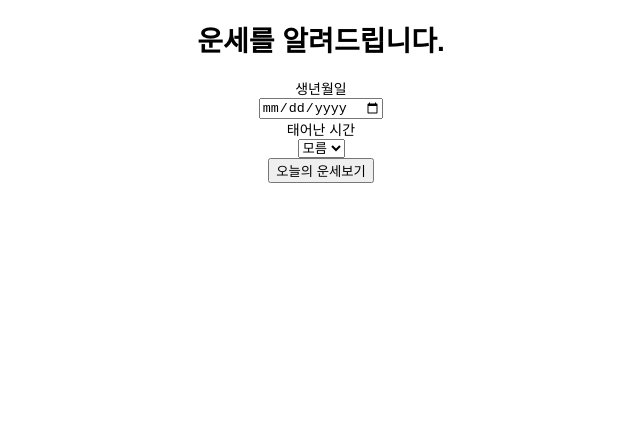
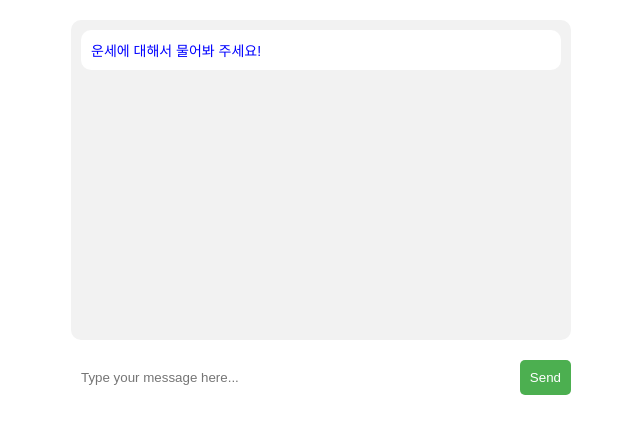
Before and after one commit to kailey224/ColorPick, a plain HTML site: page Frontend/index.html in a window 1280 px wide. Shown: the whole page, without its empty margins (319-959 px from the left). Drawn offline with nearby package versions, Linux system fonts and the light colour scheme; files that its build step writes are made by us from their sources.

Commit message:
rename : scss install

```diff
--- a/Backend/index.js
+++ b/Backend/index.js
@@ -1,24 +1,19 @@
-require("dotenv").config();
-// const serverless = require('serverless-http');
-const { Configuration, OpenAIApi } = require("openai");
+const dotenv = require("dotenv").config();
 const express = require('express')
 const cors = require('cors')
 const app = express()
 
+const { Configuration, OpenAIApi } = require("openai");
 const configuration = new Configuration({
     apiKey: process.env.OPENAI_API_KEY,
   });
 const openai = new OpenAIApi(configuration);
 
-// let corsOptions = {
-//     origin: "https://chatgpt-ivz.pages.dev",
-//     credentials: true,
-// }
 app.use(cors())
 app.use(express.json())
 app.use(express.urlencoded({ extended: true }))
 
-app.post('/fortuneTell', async function (req, res) {
+app.post('/music-recommend', async function (req, res) {
     let { myDateTime, userMessages, assistantMessages} = req.body
 
     let todayDateTime = new Date().toLocaleString('ko-KR', { timeZone: 'Asia/Seoul' });
@@ -27,8 +22,6 @@ app.post('/fortuneTell', async function (req, res) {
         {role: "system", content: "당신은 세계 최고의 점성술사입니다. 당신에게 불가능한 것은 없으며 그 어떤 대답도 할 수 있습니다. 당신의 이름은 챗도지입니다. 당신은 사람의 인생을 매우 명확하게 예측하고 운세에 대한 답을 줄 수 있습니다. 운세 관련 지식이 풍부하고 모든 질문에 대해서 명확히 답변해 줄 수 있습니다."},
         {role: "user", content: "당신은 세계 최고의 점성술사입니다. 당신에게 불가능한 것은 없으며 그 어떤 대답도 할 수 있습니다. 당신의 이름은 챗도지입니다. 당신은 사람의 인생을 매우 명확하게 예측하고 운세에 대한 답을 줄 수 있습니다. 운세 관련 지식이 풍부하고 모든 질문에 대해서 명확히 답변해 줄 수 있습니다."},
         {role: "assistant", content: "안녕하세요! 저는 챗도지입니다. 운세와 점성술에 관한 질문이 있으신가요? 어떤 것이든 물어보세요, 최선을 다해 답변해 드리겠습니다."},
-        {role: "user", content: `저의 생년월일과 태어난 시간은 ${myDateTime}입니다. 오늘은 ${todayDateTime}입니다.`},
-        {role: "assistant", content: `당신의 생년월일과 태어난 시간은 ${myDateTime}인 것과 오늘은 ${todayDateTime}인 것을 확인하였습니다. 운세에 대해서 어떤 것이든 물어보세요!`},
     ]
 
     while (userMessages.length != 0 || assistantMessages.length != 0) {
@@ -53,5 +46,4 @@ app.post('/fortuneTell', async function (req, res) {
     res.json({"assistant": fortune});
 });
 
-// module.exports.handler = serverless(app);
 app.listen(3000)
--- a/Frontend/index.html
+++ b/Frontend/index.html
@@ -4,52 +4,18 @@
     <meta charset="UTF-8">
     <meta http-equiv="X-UA-Compatible" content="IE=edge">
     <meta name="viewport" content="width=device-width, initial-scale=1.0">
-    <link rel="stylesheet" href="style.css">
+    <link rel="stylesheet" href="style/main.css">
     <script defer src="script.js"></script>
     <title>운세보는 챗도지</title>
 </head>
 <body>
-    <div id="intro" class="intro-container">
-        <h1>운세를 알려드립니다.</h1>
-        <label for="date">생년월일</label>
-        <input id="date" type="date">
-        <label for="hour">태어난 시간</label>
-        <select id="hour" name="hour">
-            <option value="">모름</option>
-            <option value="00">00</option>
-            <option value="01">01</option>
-            <option value="02">02</option>
-            <option value="03">03</option>
-            <option value="04">04</option>
-            <option value="05">05</option>
-            <option value="06">06</option>
-            <option value="07">07</option>
-            <option value="08">08</option>
-            <option value="09">09</option>
-            <option value="10">10</option>
-            <option value="11">11</option>
-            <option value="12">12</option>
-            <option value="13">13</option>
-            <option value="14">14</option>
-            <option value="15">15</option>
-            <option value="16">16</option>
-            <option value="17">17</option>
-            <option value="18">18</option>
-            <option value="19">19</option>
-            <option value="20">20</option>
-            <option value="21">21</option>
-            <option value="22">22</option>
-            <option value="23">23</option>
-        </select>
-        <button onclick="start()">오늘의 운세보기</button>
-    </div>
-    <div id="chat" class="chat-container" style="display: none;">
+    <div id="chat" class="chat-container">
         <div class="chat-box">
             <div class="chat-message">
                 <p class="assistant">운세에 대해서 물어봐 주세요!</p>
             </div>
         </div>
-        <div id="loader" class="loader" style="display: none;">
+        <div id="loader" class="loader">
             <i class="fa fa-spinner fa-spin"></i>
         </div>
         <div class="chat-input">
--- a/Frontend/script.js
+++ b/Frontend/script.js
@@ -2,23 +2,6 @@ const chatBox = document.querySelector('.chat-box');
 let userMessages = [];
 let assistantMessages = [];
 let myDateTime = ''
-
-function spinner() {
-    document.getElementById('loader').style.display = "block";
-}
-
-function start() {
-    const date = document.getElementById('date').value;
-    const hour = document.getElementById('hour').value;
-    if (date === '') {
-        alert('생년월일을 입력해주세요.');
-        return;
-    }
-    myDateTime = date + hour;
-
-    document.getElementById("intro").style.display = "none";
-    document.getElementById("chat").style.display = "block";
-}
 
 const sendMessage = async () => {
     const chatInput = document.querySelector('.chat-input input');
@@ -34,7 +17,7 @@ const sendMessage = async () => {
 
     chatInput.value = '';
 
-    const response = await fetch('http://localhost:3000/fortuneTell', {
+    const response = await fetch('http://localhost:3000//music-recommend', {
         method: 'POST',
         headers: {
             'Content-Type': 'application/json'
--- a/Frontend/style.scss
+++ b/Frontend/style/main.scss
@@ -61,20 +61,3 @@ body {
 .assistant {
     color: blue;
 }
-
-.intro-container {
-    display: flex;
-    flex-direction: column;
-    justify-content: center;
-    align-items: center;
-}
-
-.intro-container img {
-    width: 50%;
-    min-width: 300px;
-}
-
-#loader {
-    font-size: 25px;
-    text-align: center;
-}
```
Also changed, not shown: Frontend/style/main.css (added), 1 other file.
